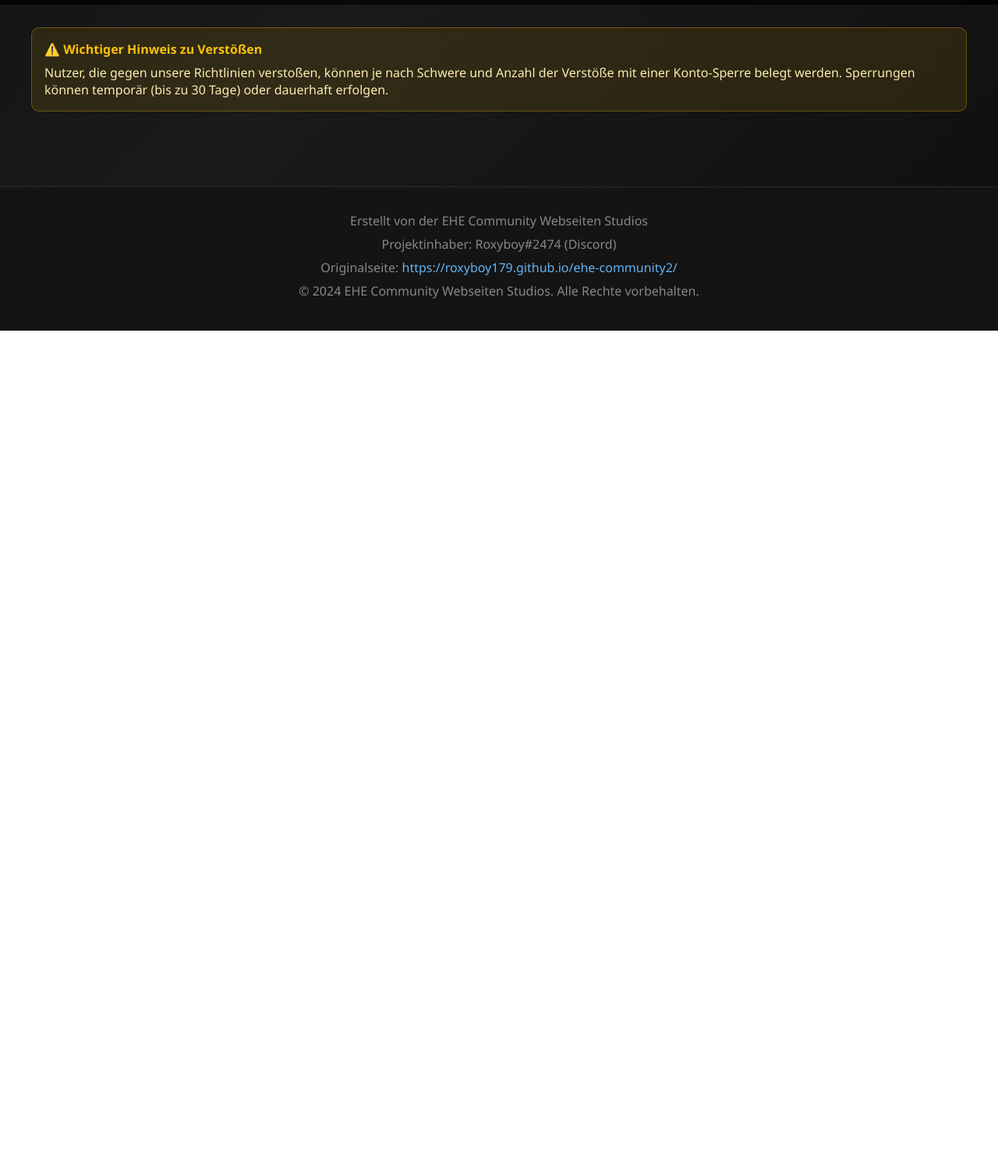
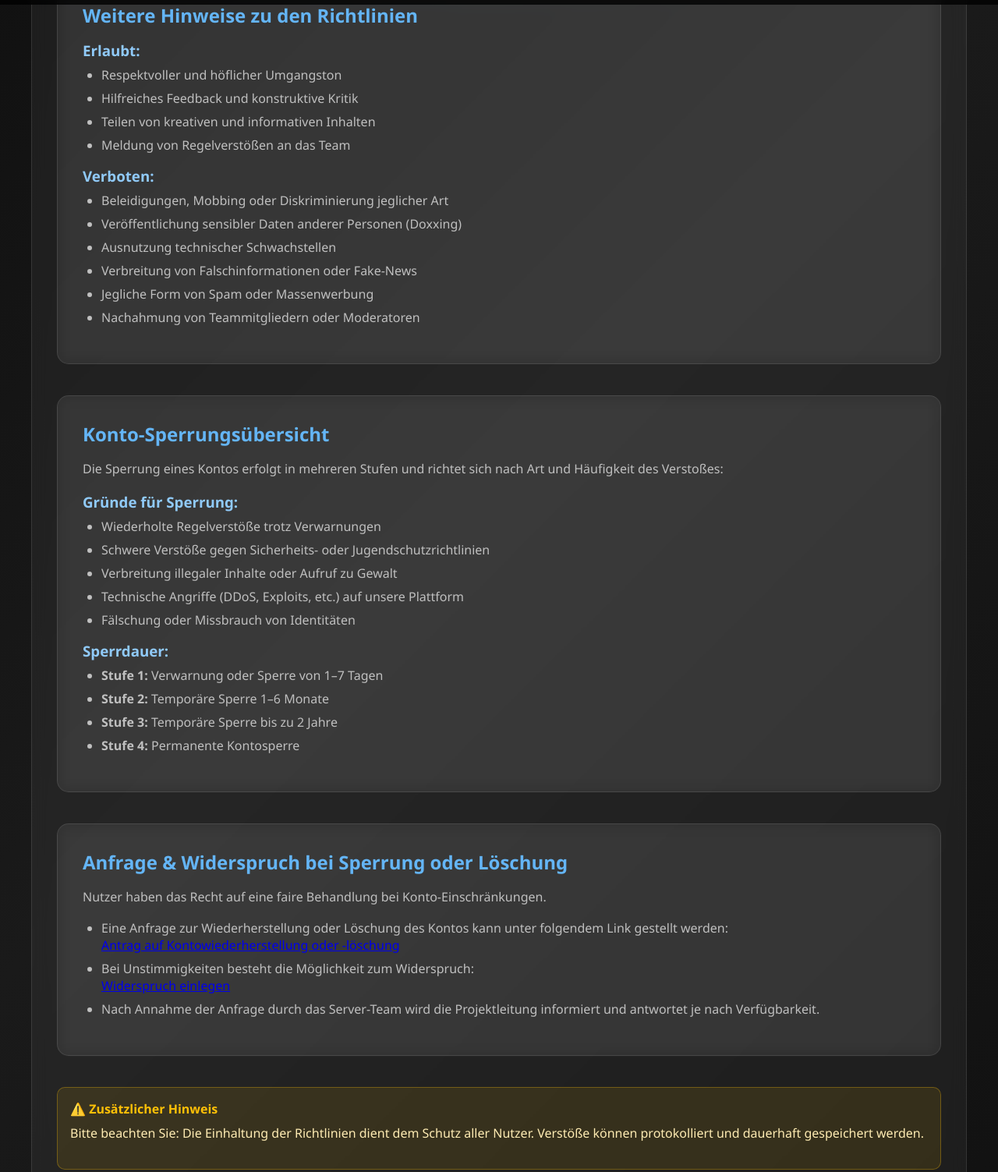
Before and after one commit to Roxyboy179/ehe_richtlinien, a plain HTML site: page index.html in a window 1280 px wide. Shown: the part 794-2297 px from the top of the page at 78% size. Before the commit the page ends 1218 px from the top, so only its background shows below. Drawn offline with Linux system fonts and the light colour scheme.

Commit message:
Update index.html
Signed-off-by: Roxyboy179 <hamburgrp20@gmail.com>

```diff
--- a/index.html
+++ b/index.html
@@ -170,7 +170,7 @@
             background: rgba(255, 255, 255, 0.05);
             border-radius: 15px;
             padding: 2rem;
-            margin-bottom: 2rem;
+            margin-bottom: 2.5rem;
             border: 1px solid rgba(255, 255, 255, 0.1);
             backdrop-filter: blur(10px);
             transition: all 0.3s ease;
@@ -336,7 +336,7 @@
             background: rgba(255, 193, 7, 0.1);
             border: 1px solid rgba(255, 193, 7, 0.3);
             border-radius: 10px;
-            padding: 1rem;
+            padding: 1rem; margin-top: 3rem;
             margin: 1rem 0;
         }
 
@@ -618,13 +618,78 @@
                         <li><strong>Nutzungsbedingungen:</strong> Allgemeine Nutzungsbestimmungen</li>
                         <li><strong>Jugendschutzrichtlinien:</strong> Schutzmaßnahmen für minderjährige Nutzer</li>
                     </ul>
-                </div>
 
-                <div class="warning-box">
+<div class="content-card">
+    <h2>Weitere Hinweise zu den Richtlinien</h2>
+    <h3>Erlaubt:</h3>
+    <ul>
+        <li>Respektvoller und höflicher Umgangston</li>
+        <li>Hilfreiches Feedback und konstruktive Kritik</li>
+        <li>Teilen von kreativen und informativen Inhalten</li>
+        <li>Meldung von Regelverstößen an das Team</li>
+    </ul>
+
+    <h3>Verboten:</h3>
+    <ul>
+        <li>Beleidigungen, Mobbing oder Diskriminierung jeglicher Art</li>
+        <li>Veröffentlichung sensibler Daten anderer Personen (Doxxing)</li>
+        <li>Ausnutzung technischer Schwachstellen</li>
+        <li>Verbreitung von Falschinformationen oder Fake-News</li>
+        <li>Jegliche Form von Spam oder Massenwerbung</li>
+        <li>Nachahmung von Teammitgliedern oder Moderatoren</li>
+    </ul>
+</div>
+
+
+
+
+
+
+<div class="content-card">
+    <h2>Konto-Sperrungsübersicht</h2>
+    <p>Die Sperrung eines Kontos erfolgt in mehreren Stufen und richtet sich nach Art und Häufigkeit des Verstoßes:</p>
+
+    <h3>Gründe für Sperrung:</h3>
+    <ul>
+        <li>Wiederholte Regelverstöße trotz Verwarnungen</li>
+        <li>Schwere Verstöße gegen Sicherheits- oder Jugendschutzrichtlinien</li>
+        <li>Verbreitung illegaler Inhalte oder Aufruf zu Gewalt</li>
+        <li>Technische Angriffe (DDoS, Exploits, etc.) auf unsere Plattform</li>
+        <li>Fälschung oder Missbrauch von Identitäten</li>
+    </ul>
+
+    <h3>Sperrdauer:</h3>
+    <ul>
+        <li><strong>Stufe 1:</strong> Verwarnung oder Sperre von 1–7 Tagen</li>
+        <li><strong>Stufe 2:</strong> Temporäre Sperre 1–6 Monate</li>
+        <li><strong>Stufe 3:</strong> Temporäre Sperre bis zu 2 Jahre</li>
+        <li><strong>Stufe 4:</strong> Permanente Kontosperre</li>
+    </ul>
+</div>
+
+<div class="content-card">
+    <h2>Anfrage & Widerspruch bei Sperrung oder Löschung</h2>
+    <p>Nutzer haben das Recht auf eine faire Behandlung bei Konto-Einschränkungen.</p>
+    <ul>
+        <li>Eine Anfrage zur Wiederherstellung oder Löschung des Kontos kann unter folgendem Link gestellt werden:<br>
+            <a href="https://roxyboy179.github.io/ehe_kontol-schung/" target="_blank">Antrag auf Kontowiederherstellung oder -löschung</a>
+        </li>
+        <li>Bei Unstimmigkeiten besteht die Möglichkeit zum Widerspruch:<br>
+            <a href="https://roxyboy179.github.io/ehe_wiederspruch/" target="_blank">Widerspruch einlegen</a>
+        </li>
+        <li>Nach Annahme der Anfrage durch das Server-Team wird die Projektleitung informiert und antwortet je nach Verfügbarkeit.</li>
+    </ul>
+</div>
+
+<div class="warning-box">
+    <h4>⚠️ Zusätzlicher Hinweis</h4>
+    <p>Bitte beachten Sie: Die Einhaltung der Richtlinien dient dem Schutz aller Nutzer. Verstöße können protokolliert und dauerhaft gespeichert werden.</p>
+</div><div class="warning-box">
                     <h4>⚠️ Wichtiger Hinweis zu Verstößen</h4>
                     <p>Nutzer, die gegen unsere Richtlinien verstoßen, können je nach Schwere und Anzahl der Verstöße mit einer Konto-Sperre belegt werden. Sperrungen können temporär (bis zu 30 Tage) oder dauerhaft erfolgen.</p>
                 </div>
-            </section>
+<div style="height: 2rem;"></div>
+</section>
 
             <!-- Datenschutz Section -->
             <section id="datenschutz" class="section">
```
